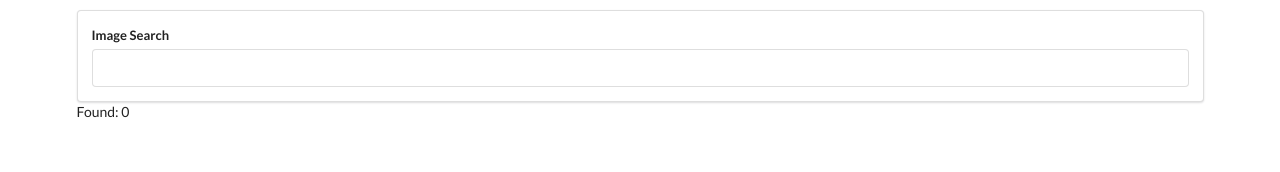
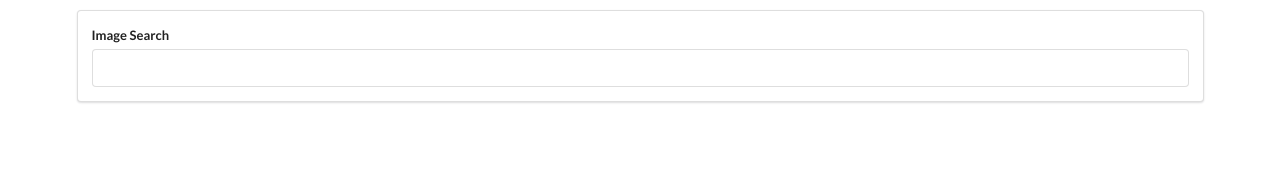
Before and after one commit to ckonata/react-apps, a React (Create React App) app in the folder pics/: page / in a window 1280 px wide. Shown: the top 172 px of the page. Built offline with nearby package versions, Linux system fonts and the light colour scheme.

Commit message:
adding images

```diff
--- a/pics/src/components/App.js
+++ b/pics/src/components/App.js
@@ -1,6 +1,7 @@
 import React from "react";
 import SearchBar from "./SearchBar";
 import unsplash from "../api/unsplash";
+import ImageList from "./ImageList";
 
 class App extends React.Component {
   state = {images: []}
@@ -16,7 +17,7 @@
     return(
       <div className="ui container" style={{marginTop: "10px"}}>
         <SearchBar onSubmit={this.onSearchSubmit}/>
-        Found: {this.state.images.length}
+        <ImageList images={this.state.images} />
       </div>
     );
   }
--- /dev/null
+++ b/pics/src/components/ImageList.js
@@ -0,0 +1,12 @@
+import React from "react";
+
+const ImageList = (props)=>{
+
+   const images = props.images.map(x => {
+    return <img src={x.urls.small} key={x.id} alt={x.description}/>
+  })
+
+  return <div>{images}</div>
+}
+
+export default ImageList;
```
